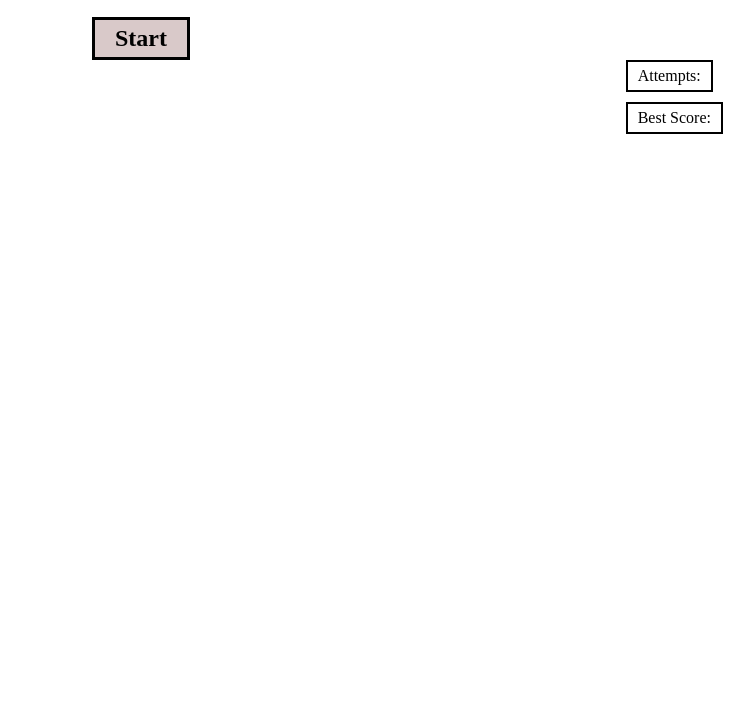
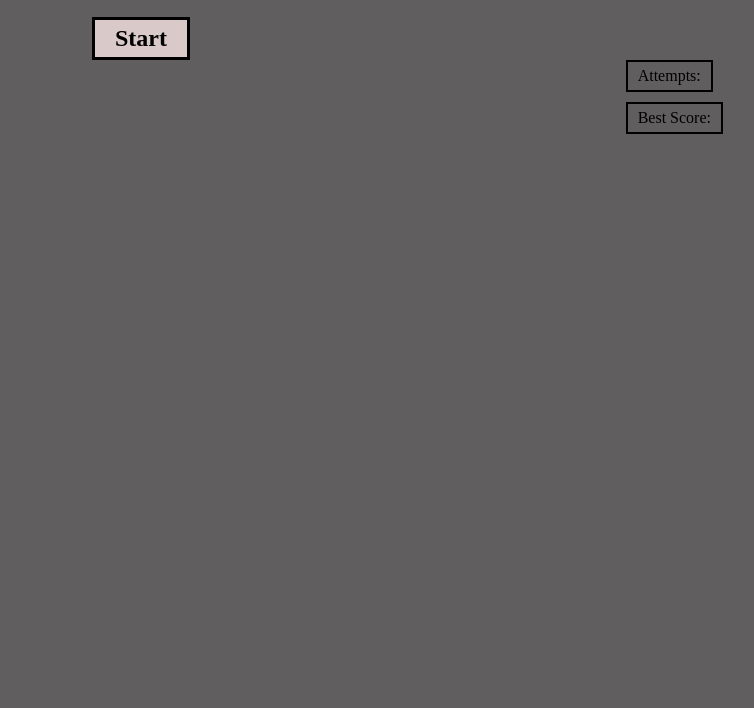
Before and after one commit to pkotis32/memory-game, a plain HTML site: page index.html in a window 1280 px wide. Shown: the part 92-800 px from the top of the page, without its empty margins (499-1253 px from the left). Drawn offline with Linux system fonts and the light colour scheme.

Commit message:
change background color

```diff
--- a/style.css
+++ b/style.css
@@ -1,3 +1,7 @@
+body {
+  background-color: rgb(96, 94, 94);
+}
+
 /* creates card borders */
 #game div {
   border: 1px solid black;
```
